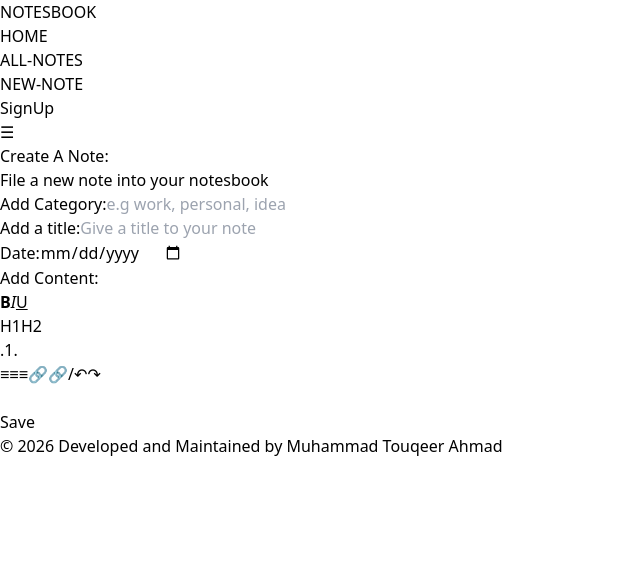
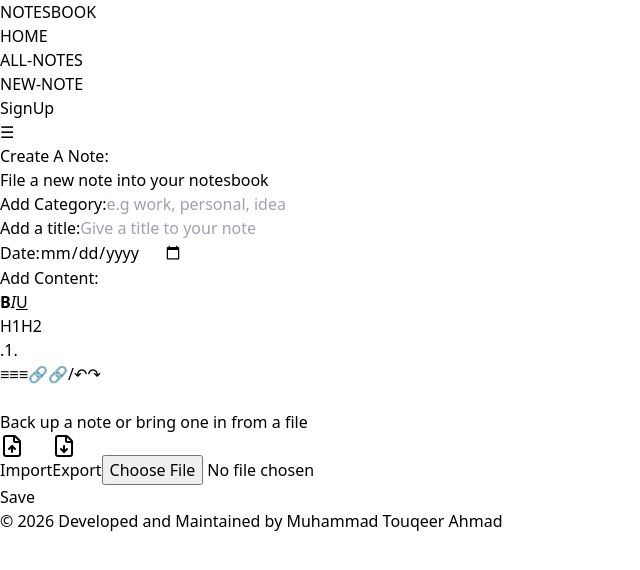
Before and after one commit to 10pshine-cohort-9/cohort-9-mern-9816-muhammad, a React (Vite) app in the folder Frontend/: page /new-note in a window 1280 px wide. Shown: the top 570 px of the page, without its empty margins (0-640 px from the left). Built offline with nearby package versions, Linux system fonts and the light colour scheme; no server answers.

Commit message:
The import, export component is integrated in CreateNote

```diff
--- a/Frontend/src/assets/assets.js
+++ b/Frontend/src/assets/assets.js
@@ -1,6 +1,6 @@
 import
 {NotebookText, Search, Tags, Cone, ArrowRight, Menu, X,
-PenLine, BookMarked, Trash2, Eye, ChevronDown, ImageUp} from 'lucide-react'
+PenLine, BookMarked, Trash2, Eye, ChevronDown, ImageUp, FileDown, FileUp} from 'lucide-react'
 export const CardFeatures = [
     {
         'id' : "Card 1",
@@ -35,7 +35,9 @@ export const assets = {
     bannerimage,
     Eye,
     ChevronDown,
-    ImageUp
+    ImageUp,
+    FileDown,
+    FileUp
 }
 
 export const dummyNotes = [
--- a/Frontend/src/pages/CreateNote.jsx
+++ b/Frontend/src/pages/CreateNote.jsx
@@ -3,6 +3,8 @@ import axios from "axios";
 import { useState, useContext } from "react";
 import { AppContext } from "../context/AppContext.jsx";
 import RichTextEditor from "../components/RichTextEditor.jsx";
+import NoteImportExport from "../components/NoteImportExport.jsx";
+
 const CreateNote = () => {
   const { BACKEND_URL } = useContext(AppContext);
 
@@ -119,7 +121,11 @@ const CreateNote = () => {
                 className="w-full resize-none rounded-lg border border-stone-200 bg-stone-50 px-3.5 py-2.5 text-sm text-stone-800 placeholder:text-stone-400 outline-none transition focus:border-emerald-500 focus:bg-white focus:ring-2 focus:ring-emerald-500/30"
               ></textarea> */}
             </div>
+            <NoteImportExport title={Title} content={Content} onImport={(importedNote) => {
 
+                setTitle(importedNote.title);
+                setContent(importedNote.content);
+             }}     />
             <button
               type="submit"
               className="mt-2 inline-flex w-full sm:w-auto sm:self-end items-center justify-center gap-2 rounded-full bg-emerald-600 px-3 py-3 text-sm font-semibold text-white shadow-md transition hover:bg-emerald-700 hover:shadow-lg active:translate-y-1"
```
